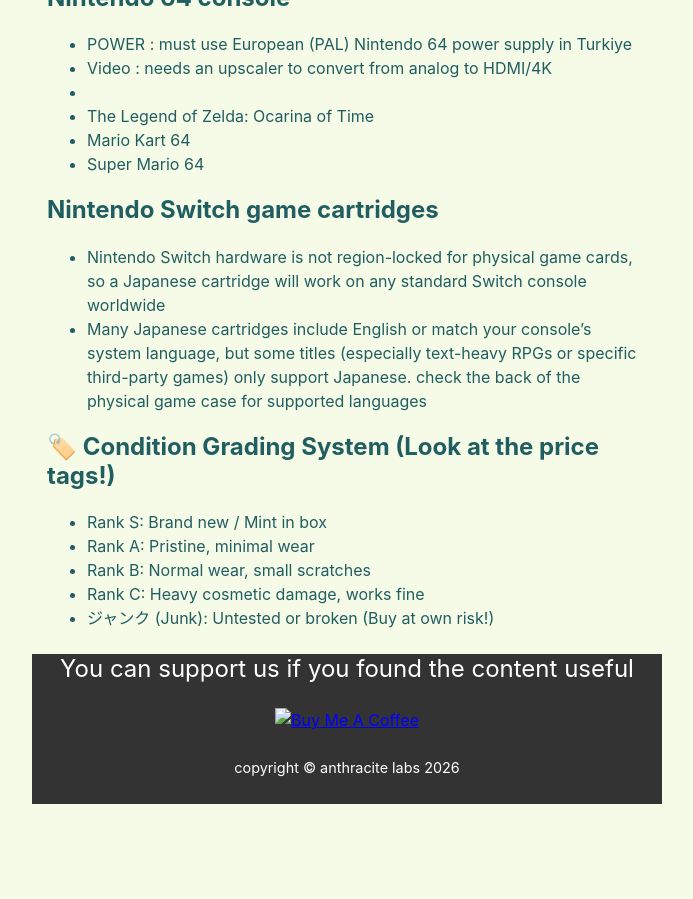
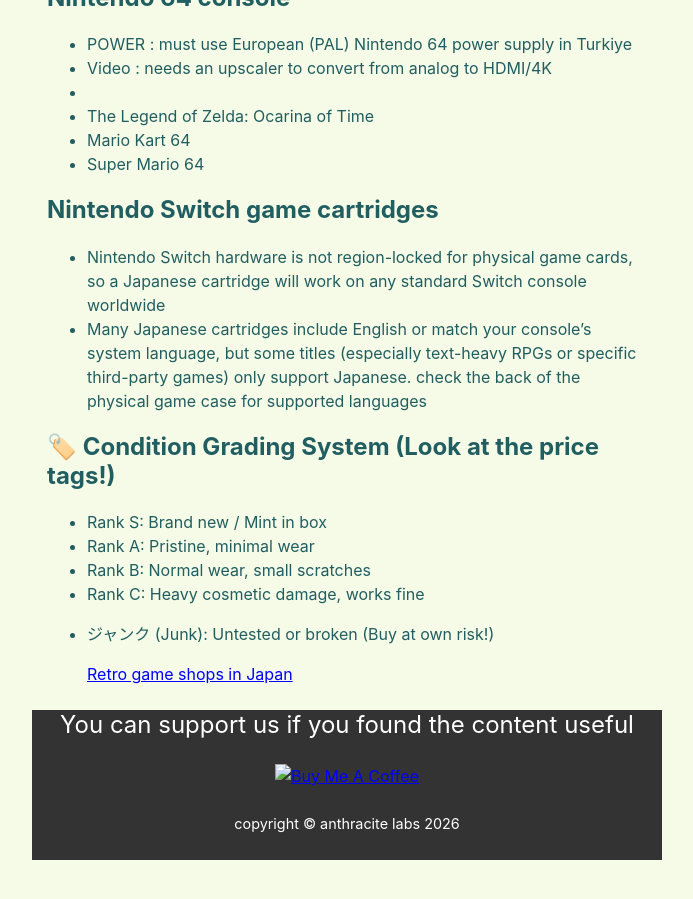
Before and after one commit to anthracitelabs/anthracitelabs.github.io, a Jekyll site: the page built from japan.md, in a window 1280 px wide and 900 px high, scrolled down 9979 px. Shown: the whole window, without its empty margins (293-986 px from the left). Built offline with Jekyll 4.4.1, drawn with Linux system fonts in a browser that asks for light colours; our own code applies the rules of GitHub Pages for plain Markdown files; the repository's description, which GitHub fills in, is left out; before the commit the page ends 10823 px from its top, so only the background shows below that.

Commit message:
Update japan.md

```diff
--- a/japan.md
+++ b/japan.md
@@ -131,3 +131,5 @@
  * Rank B: Normal wear, small scratches
  * Rank C: Heavy cosmetic damage, works fine
  * ジャンク (Junk): Untested or broken (Buy at own risk!)
+
+   [Retro game shops in Japan](https://thenavigatio.com/retro-game-shopping-in-tokyo-and-kyoto/)
```
